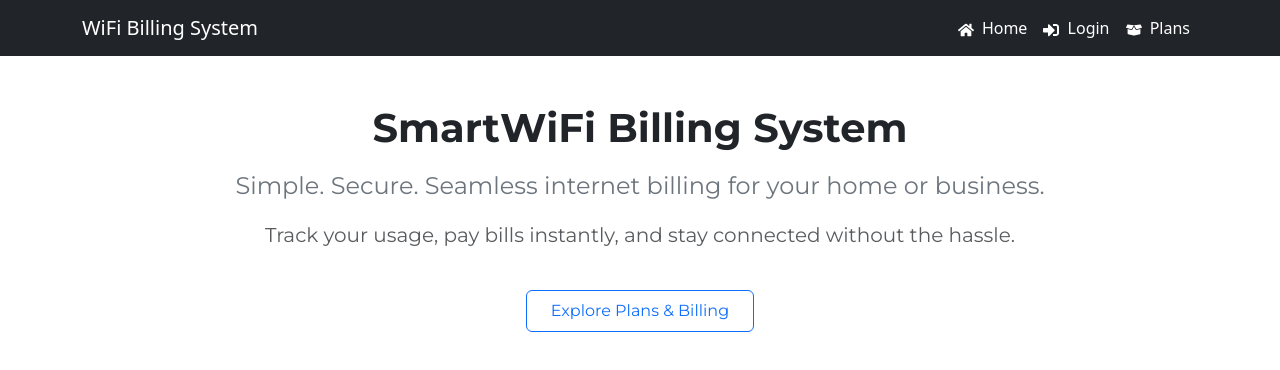
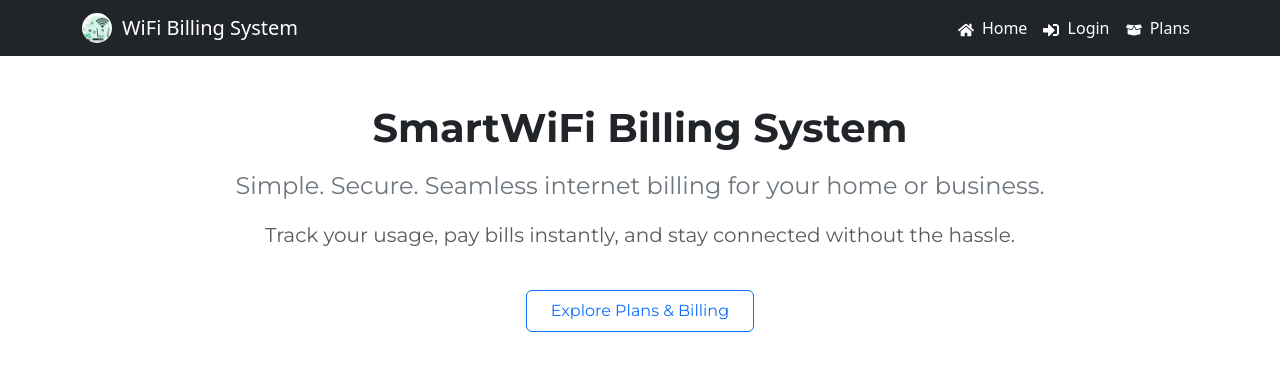
Before and after one commit to itfunda123/wifi-billing-system, a React (Create React App) app in the folder frontend/: page / in a window 1280 px wide. Shown: the top 370 px of the page. Built offline with nearby package versions, Linux system fonts and the light colour scheme.

Commit message:
more updates

```diff
--- a/frontend/src/components/Navbar.js
+++ b/frontend/src/components/Navbar.js
@@ -1,11 +1,19 @@
 import React from 'react';
 import { Link } from 'react-router-dom';
 import { FaHome, FaSignInAlt, FaBoxOpen } from 'react-icons/fa';
+import wifiIcon from '../Assets/wifi-icon.jpg';
 
 const Navbar = () => (
   <nav className="navbar navbar-expand-lg navbar-dark bg-dark">
     <div className="container">
-      <Link className="navbar-brand" to="/">WiFi Billing System</Link>
+      <Link className="navbar-brand d-flex align-items-center" to="/">
+        <img
+          src={wifiIcon}
+          alt="WiFi Logo"
+          style={{ width: '30px', height: '30px', marginRight: '10px', borderRadius: '50%' }}
+        />
+        WiFi Billing System
+      </Link>
 
       {/* Toggle button for mobile view */}
       <button
```
Also changed, not shown: frontend/src/Assets/wifi-icon.jpg (added).
